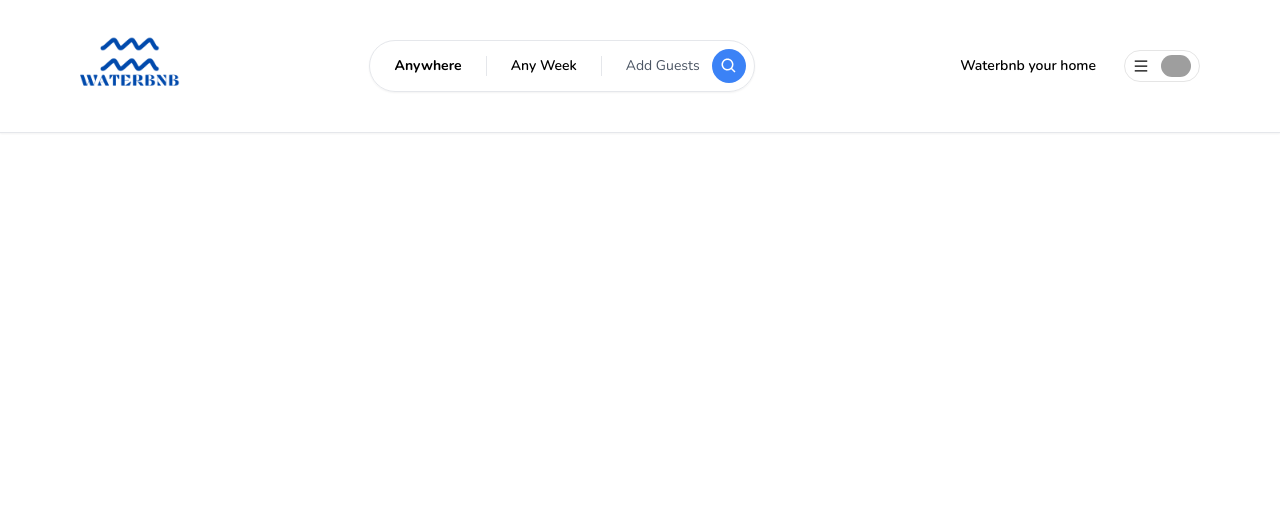
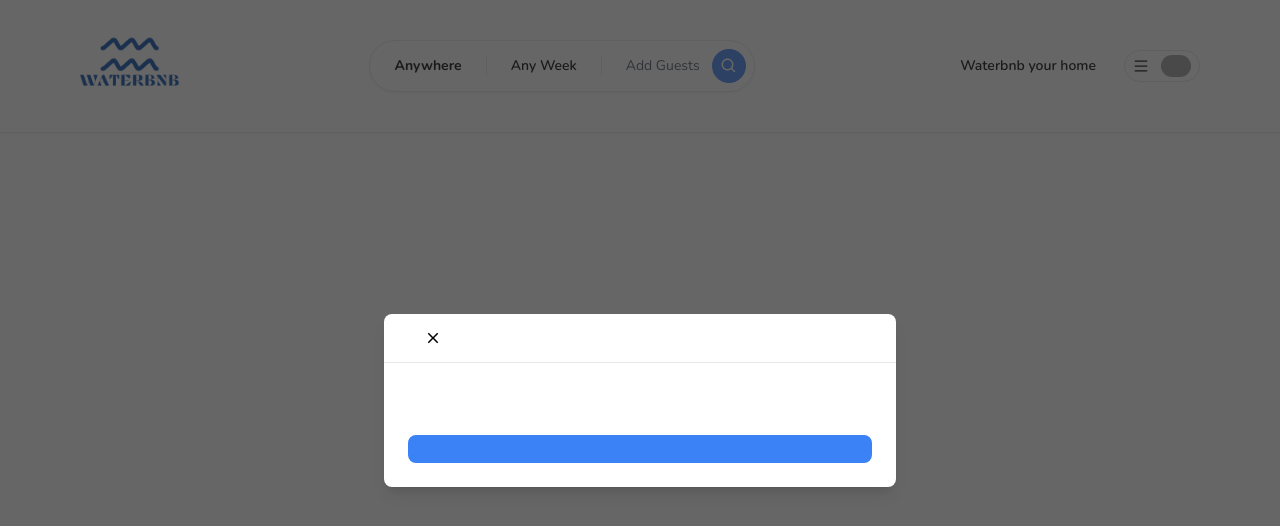
Before and after one commit to m-carneiro/waterbnb, a Next.js app: page / in a window 1280 px wide. Shown: the top 526 px of the page. Built offline with nearby package versions, Linux system fonts and the light colour scheme; grey boxes are pictures that could not be loaded.

Commit message:
modal and other structs done

```diff
--- /dev/null
+++ b/app/components/Button.tsx
@@ -0,0 +1,26 @@
+'use client'
+import React, {FC} from "react";
+import {IconType} from "react-icons";
+
+interface ButtonProps {
+    onClick: (e: React.MouseEvent<HTMLButtonElement>) => void
+    label: string
+    disabled?: boolean
+    outline?: boolean
+    small?: boolean
+    icon?: IconType
+}
+
+const Button: FC<ButtonProps> = ({onClick, icon: Icon, label, disabled, outline, small
+}) => {
+    return (
+        <button
+            onClick={onClick}
+            disabled={disabled}
+            className={`relative disabled:opacity-70 disabled:cursor-not-allowed rounded-lg hover:opacity-80 transition w-full ${outline ? 'bg-white' : 'bg-blue-500'} ${outline ? 'border-black' : 'border-blue-500'} ${outline ? 'text-black' : 'text-white'} ${small ? 'py-1' : 'py-3'} ${small ? 'text-sm' : 'text-md'} ${small ? 'font-light' : 'font-semibold'} ${small ? 'border-[1px]' : 'border-2'}`}>
+            {Icon && <Icon size={24} className={'absolute left-4 top-3'}/>}
+        </button>
+    )
+}
+
+export default Button
--- /dev/null
+++ b/app/components/ClientOnly.tsx
@@ -0,0 +1,27 @@
+'use client'
+import React, {FC, ReactNode, useEffect, useState} from "react";
+
+interface ClientOnlyProps {
+    children: ReactNode
+}
+const ClientOnly: FC<ClientOnlyProps> = ({
+    children
+}) => {
+    const [hasMounted, setHasMounted] = useState(false)
+
+    useEffect(() => {
+        setHasMounted(true)
+    }, [])
+
+    if (!hasMounted) {
+        return null
+    }
+
+    return (
+        <>
+            {children}
+        </>
+    )
+}
+
+export default ClientOnly
--- /dev/null
+++ b/app/components/modals/Modal.tsx
@@ -0,0 +1,114 @@
+'use client'
+import React, {FC, useCallback, useEffect, useState} from "react";
+import {IoMdClose} from "react-icons/io";
+import Button from "../Button";
+
+
+interface ModalProps {
+    isOpen?: boolean
+    onClose: () => void
+    onSubmit: () => void
+    title?: string
+    body?: string
+    footer?: string
+    actionLabel: string
+    disabled?: boolean
+    secondaryAction?: () => void
+    secondaryActionLabel?: string
+}
+
+const Modal: FC<ModalProps> = ({
+                                   isOpen,
+                                   onClose,
+                                   onSubmit,
+                                   title,
+                                   body,
+                                   footer,
+                                   actionLabel,
+                                   disabled,
+                                   secondaryAction,
+                                   secondaryActionLabel
+                               }) => {
+    const [showModal, setShowModal] = useState(isOpen)
+
+    useEffect(() => {
+        setShowModal(isOpen)
+    }, [isOpen])
+
+    const handleClose = useCallback(() => {
+        if (disabled) {
+            return
+        }
+        setShowModal(false)
+        setTimeout(() => {
+            onClose()
+        }, 300)
+    }, [disabled, onClose])
+
+    const handleSubmit = useCallback(() => {
+        if (disabled) {
+            return
+        }
+        onSubmit()
+    }, [disabled, onSubmit])
+
+    const handleSecondaryAction = useCallback(() => {
+        if (disabled || !secondaryAction) {
+            return
+        }
+        secondaryAction()
+    }, [disabled, secondaryAction])
+
+    if (!isOpen) return null
+
+    return (
+        <>
+            <div
+                className={'justify-center items-center flex overflow-x-hidden overflow-y-auto fixed inset-0 z-50 outline-none focus:outline-none bg-neutral-800/70'}>
+                <div className={'relative w-full md:w-4/6 lg:w-3/6 xl:w-2/5 my-6 mx-auto h-full lg:h-auto md:h-auto'}>
+                    {/*content*/}
+                    <div
+                        className={`translate duration-300 h-full ${showModal ? 'translate-y-0' : 'translate-y-full'} ${showModal ? 'opacity-100' : 'opacity-0'} `}>
+                        <div
+                            className={'translate h-full lg:h-auto md:h-auto border-0 rounded-lg shadow-lg relative flex flex-col w-full bg-white outline-none focus:outline-none'}>
+                            {/*header*/}
+                            <div className={'flex items-center p-6 rounded-t justify-center relative border-b-[1px]'}>
+                                <button
+                                    onClick={handleClose}
+                                    className={'p-1 border-0 hover:opacity-70 transition absolute left-9'}>
+                                    <IoMdClose size={18}/>
+                                </button>
+                                <div className={'text-lg font-semibold'}>
+                                    {title}
+                                </div>
+                            </div>
+                            <div className={'relative p-6 flex-auto'}>
+                                {body}
+                            </div>
+                            {/*footer*/}
+                            <div className={'flex flex-col gap-2 p-6'}>
+                                <div className={'flex flex-row items-center gap-4 w-full'}>
+                                    {secondaryActionLabel && secondaryAction && (
+                                        <Button
+                                            outline
+                                            disabled={disabled}
+                                            label={secondaryActionLabel}
+                                            onClick={handleSecondaryAction}
+                                        />
+                                    )}
+                                    <Button
+                                        disabled={disabled}
+                                        label={actionLabel}
+                                        onClick={handleSubmit}
+                                    />
+                                </div>
+                            </div>
+                        </div>
+                    </div>
+                </div>
+            </div>
+        </>
+    )
+}
+
+export default Modal
--- a/app/components/NavBar.tsx
+++ b/app/components/navbar/NavBar.tsx
@@ -1,9 +1,9 @@
 'use client'
 import React from "react";
-import Container from "./Container";
 import Logo from "./Logo";
 import Search from "./Search";
 import UserMenu from "./UserMenu";
+import Container from "../Container";
 
 const NavBar = () => {
     return (
--- a/app/components/UserMenu.tsx
+++ b/app/components/navbar/UserMenu.tsx
@@ -1,8 +1,8 @@
 'use client'
 import React, {useCallback, useState} from "react";
 import {AiOutlineMenu} from "react-icons/ai";
-import Avatar from "./Avatar";
 import MenuItem from "./MenuItem";
+import Avatar from "../Avatar";
 
 const UserMenu = () => {
     const [isOpen, setIsOpen] = useState(false)
--- a/app/layout.tsx
+++ b/app/layout.tsx
@@ -1,7 +1,9 @@
 import {Nunito} from "next/font/google";
 import './globals.css'
 import React, {ReactNode} from "react";
-import NavBar from "./components/NavBar";
+import ClientOnly from "./components/ClientOnly";
+import Modal from "./components/modals/Modal";
+import NavBar from "./components/navbar/NavBar";
 
 export const metadata = {
     title: 'Waterbnb',
@@ -20,7 +22,10 @@ export default function RootLayout({
     return (
         <html lang="en">
         <body className={font.className}>
-        <NavBar />
+        <ClientOnly>
+            <Modal isOpen />
+            <NavBar/>
+        </ClientOnly>
         {children}
         </body>
         </html>
```
Also changed, not shown: app/components/navbar/Logo.tsx (renamed from app/components/Logo.tsx), app/components/navbar/MenuItem.tsx (renamed from app/components/MenuItem.tsx), app/components/navbar/Search.tsx (renamed from app/components/Search.tsx).
